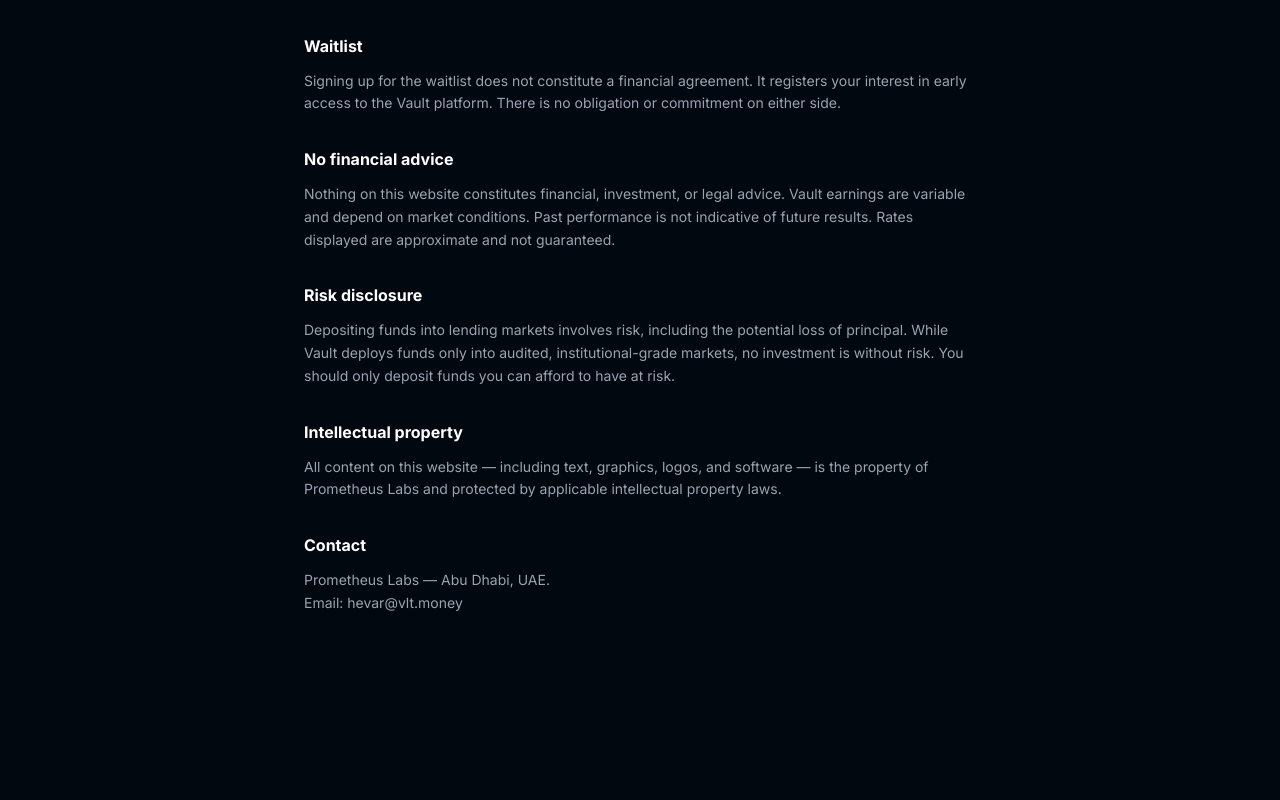
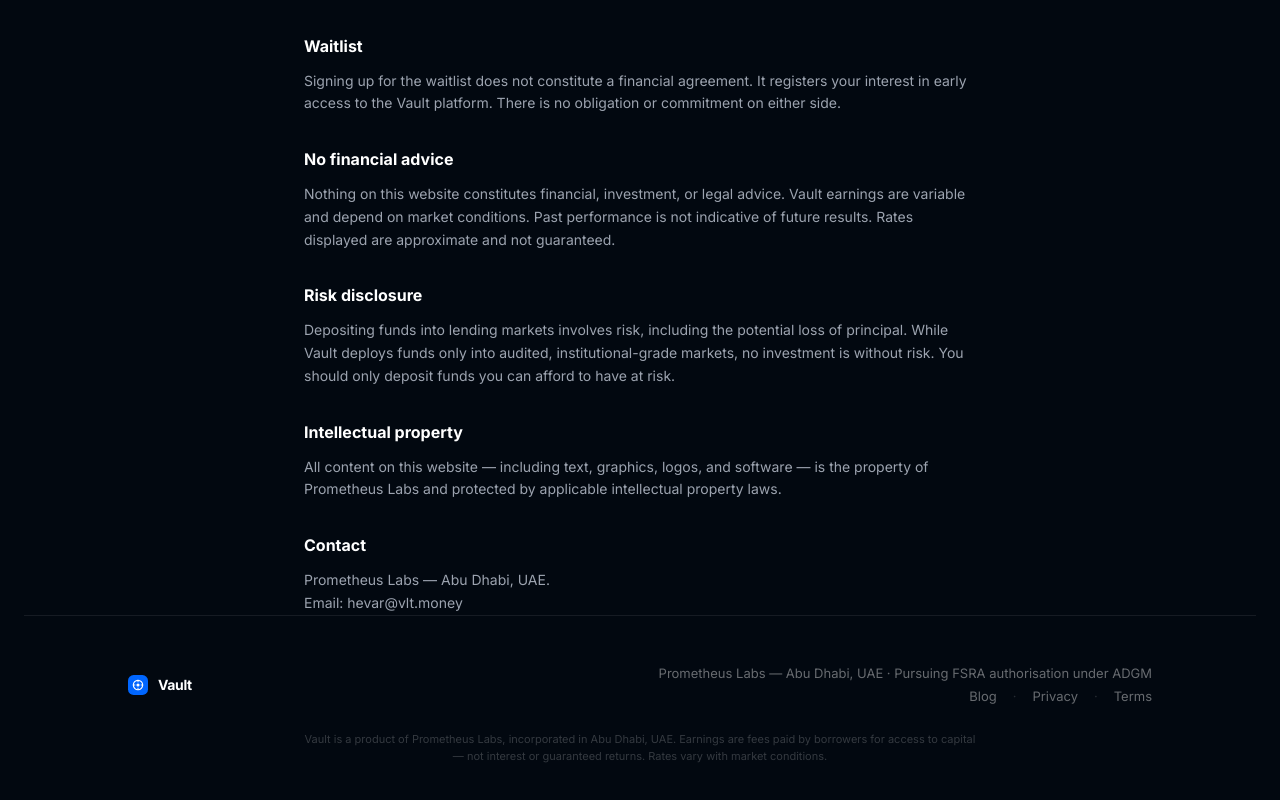
Before and after one commit to ZeroTimeDrift/vlt-landing, a Next.js app: page /terms in a window 1280 px wide. Shown: the part 355-1155 px from the top of the page. Before the commit the page ends 1050 px from the top, so only its background shows below. Built offline with nearby package versions, Linux system fonts and the light colour scheme.

Commit message:
fix: add Blog link to footer on all pages (blog, legal, partners)
Blog link was only in homepage footer. Now consistent Blog · Privacy · Terms
footer nav across all page types including privacy/terms (which had no footer).

Co-Authored-By: Paperclip <noreply@paperclip.ing>

```diff
--- a/app/blog/[slug]/page.tsx
+++ b/app/blog/[slug]/page.tsx
@@ -233,6 +233,8 @@
           <div className="flex flex-col items-center sm:items-end gap-1">
             <span className="text-[13px] text-white/40">Prometheus Labs — Abu Dhabi, UAE · Pursuing FSRA authorisation under ADGM</span>
             <div className="flex items-center gap-4 text-[13px] text-white/40">
+              <a href="/blog" className="hover:text-white/60 transition-colors">Blog</a>
+              <span style={{ color: "rgba(255,255,255,0.15)" }}>·</span>
               <a href="/privacy" className="hover:text-white/60 transition-colors">Privacy</a>
               <span style={{ color: "rgba(255,255,255,0.15)" }}>·</span>
               <a href="/terms" className="hover:text-white/60 transition-colors">Terms</a>
--- a/app/blog/page.tsx
+++ b/app/blog/page.tsx
@@ -90,6 +90,8 @@
           <div className="flex flex-col items-center sm:items-end gap-1">
             <span className="text-[13px] text-white/40">Prometheus Labs — Abu Dhabi, UAE · Pursuing FSRA authorisation under ADGM</span>
             <div className="flex items-center gap-4 text-[13px] text-white/40">
+              <a href="/blog" className="hover:text-white/60 transition-colors">Blog</a>
+              <span style={{ color: "rgba(255,255,255,0.15)" }}>·</span>
               <a href="/privacy" className="hover:text-white/60 transition-colors">Privacy</a>
               <span style={{ color: "rgba(255,255,255,0.15)" }}>·</span>
               <a href="/terms" className="hover:text-white/60 transition-colors">Terms</a>
--- a/app/partners/page.tsx
+++ b/app/partners/page.tsx
@@ -488,6 +488,8 @@
             <div className="flex flex-col items-center sm:items-end gap-1">
               <span className="text-[13px] text-vault-muted">Prometheus Labs — Abu Dhabi, UAE · Pursuing FSRA authorisation under ADGM</span>
               <div className="flex items-center gap-4 text-[13px] text-vault-muted">
+                <a href="/blog" className="hover:text-vault-text-dim transition-colors">Blog</a>
+                <span style={{ color: "rgba(255,255,255,0.15)" }}>·</span>
                 <a href="/privacy" className="hover:text-vault-text-dim transition-colors">Privacy</a>
                 <span style={{ color: "rgba(255,255,255,0.15)" }}>·</span>
                 <a href="/terms" className="hover:text-vault-text-dim transition-colors">Terms</a>
--- a/app/privacy/page.tsx
+++ b/app/privacy/page.tsx
@@ -42,6 +42,28 @@
           </section>
         </div>
       </article>
+
+      <footer className="relative z-10 py-12 px-6" style={{ borderTop: "1px solid rgba(255,255,255,0.08)" }}>
+        <div className="max-w-5xl mx-auto flex flex-col sm:flex-row items-center justify-between gap-6">
+          <a href="/" className="flex items-center gap-2.5 no-underline">
+            <svg width={20} height={20} viewBox="0 0 32 32" fill="none"><rect width="32" height="32" rx="9" fill="#0066FF" /><circle cx="16" cy="16" r="7.5" stroke="white" strokeWidth="1.8" fill="none" /><circle cx="16" cy="16" r="2.5" fill="white" /><line x1="16" y1="8.5" x2="16" y2="11" stroke="white" strokeWidth="1.5" strokeLinecap="round" /><line x1="16" y1="21" x2="16" y2="23.5" stroke="white" strokeWidth="1.5" strokeLinecap="round" /><line x1="8.5" y1="16" x2="11" y2="16" stroke="white" strokeWidth="1.5" strokeLinecap="round" /><line x1="21" y1="16" x2="23.5" y2="16" stroke="white" strokeWidth="1.5" strokeLinecap="round" /></svg>
+            <span className="text-white font-bold text-sm tracking-tight">Vault</span>
+          </a>
+          <div className="flex flex-col items-center sm:items-end gap-1">
+            <span className="text-[13px] text-white/40">Prometheus Labs — Abu Dhabi, UAE · Pursuing FSRA authorisation under ADGM</span>
+            <div className="flex items-center gap-4 text-[13px] text-white/40">
+              <a href="/blog" className="hover:text-white/60 transition-colors">Blog</a>
+              <span style={{ color: "rgba(255,255,255,0.15)" }}>·</span>
+              <a href="/privacy" className="hover:text-white/60 transition-colors">Privacy</a>
+              <span style={{ color: "rgba(255,255,255,0.15)" }}>·</span>
+              <a href="/terms" className="hover:text-white/60 transition-colors">Terms</a>
+            </div>
+          </div>
+        </div>
+        <p className="mt-6 text-[11px] text-white/20 text-center max-w-2xl mx-auto leading-relaxed">
+          Vault is a product of Prometheus Labs, incorporated in Abu Dhabi, UAE. Earnings are fees paid by borrowers for access to capital — not interest or guaranteed returns. Rates vary with market conditions.
+        </p>
+      </footer>
     </main>
   );
 }
--- a/app/terms/page.tsx
+++ b/app/terms/page.tsx
@@ -47,6 +47,28 @@
           </section>
         </div>
       </article>
+
+      <footer className="relative z-10 py-12 px-6" style={{ borderTop: "1px solid rgba(255,255,255,0.08)" }}>
+        <div className="max-w-5xl mx-auto flex flex-col sm:flex-row items-center justify-between gap-6">
+          <a href="/" className="flex items-center gap-2.5 no-underline">
+            <svg width={20} height={20} viewBox="0 0 32 32" fill="none"><rect width="32" height="32" rx="9" fill="#0066FF" /><circle cx="16" cy="16" r="7.5" stroke="white" strokeWidth="1.8" fill="none" /><circle cx="16" cy="16" r="2.5" fill="white" /><line x1="16" y1="8.5" x2="16" y2="11" stroke="white" strokeWidth="1.5" strokeLinecap="round" /><line x1="16" y1="21" x2="16" y2="23.5" stroke="white" strokeWidth="1.5" strokeLinecap="round" /><line x1="8.5" y1="16" x2="11" y2="16" stroke="white" strokeWidth="1.5" strokeLinecap="round" /><line x1="21" y1="16" x2="23.5" y2="16" stroke="white" strokeWidth="1.5" strokeLinecap="round" /></svg>
+            <span className="text-white font-bold text-sm tracking-tight">Vault</span>
+          </a>
+          <div className="flex flex-col items-center sm:items-end gap-1">
+            <span className="text-[13px] text-white/40">Prometheus Labs — Abu Dhabi, UAE · Pursuing FSRA authorisation under ADGM</span>
+            <div className="flex items-center gap-4 text-[13px] text-white/40">
+              <a href="/blog" className="hover:text-white/60 transition-colors">Blog</a>
+              <span style={{ color: "rgba(255,255,255,0.15)" }}>·</span>
+              <a href="/privacy" className="hover:text-white/60 transition-colors">Privacy</a>
+              <span style={{ color: "rgba(255,255,255,0.15)" }}>·</span>
+              <a href="/terms" className="hover:text-white/60 transition-colors">Terms</a>
+            </div>
+          </div>
+        </div>
+        <p className="mt-6 text-[11px] text-white/20 text-center max-w-2xl mx-auto leading-relaxed">
+          Vault is a product of Prometheus Labs, incorporated in Abu Dhabi, UAE. Earnings are fees paid by borrowers for access to capital — not interest or guaranteed returns. Rates vary with market conditions.
+        </p>
+      </footer>
     </main>
   );
 }
```
